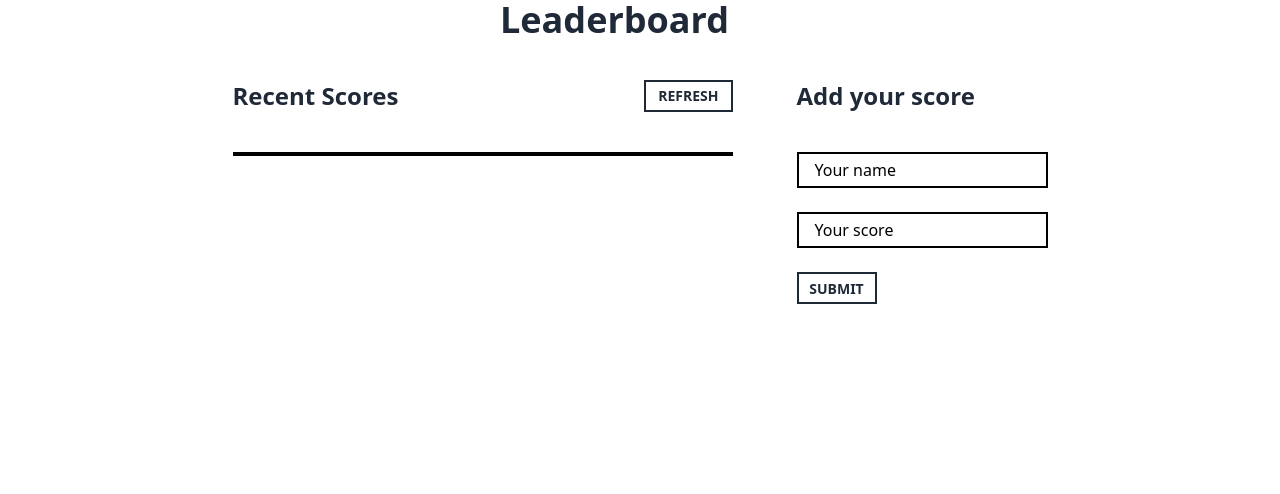
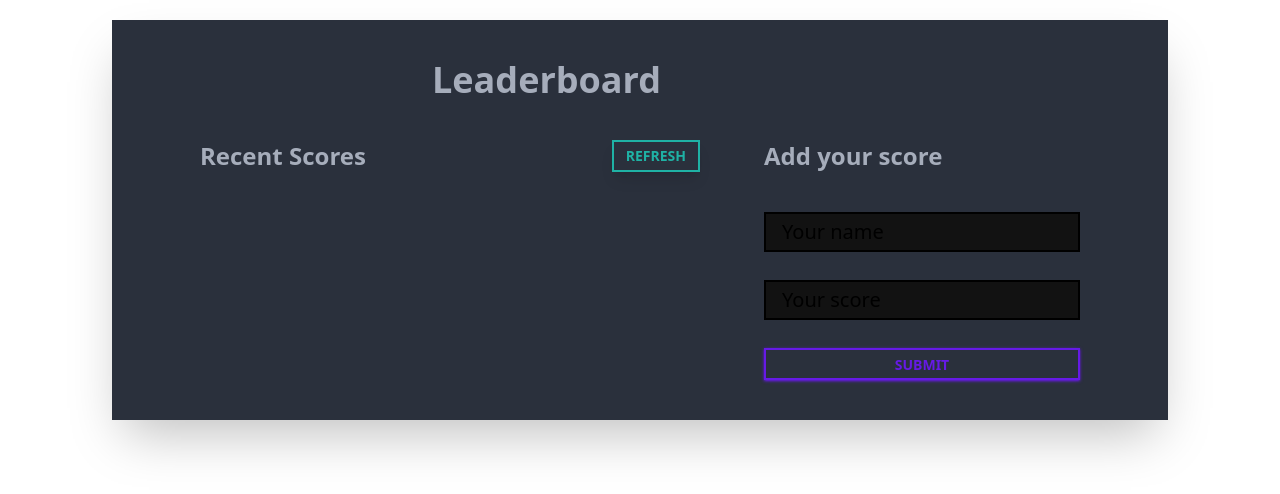
Before and after one commit to shafiuyushawu/leaderboard, a website built with webpack: page src/template.html in a window 1280 px wide. Built offline with nearby package versions, Linux system fonts and the light colour scheme; no server answers.

Commit message:
Final UI touches

```diff
--- a/src/modules/Leaderboard.js
+++ b/src/modules/Leaderboard.js
@@ -40,6 +40,7 @@ class Leaderboard {
         this.ul.innerHTML = '';
         scores.forEach((score) => {
             const li = document.createElement('li');
+            li.className = 'px-2 py-1 text-2xl text-white even:bg-slate-200 even:text-black'
             li.textContent = `Name: ${score.user} Score: ${score.score}`;
             this.ul.appendChild(li);
         });
--- a/src/template.html
+++ b/src/template.html
@@ -1,5 +1,5 @@
 <!DOCTYPE html>
-<html data-theme="light">
+<html data-theme="corporate">
 
 <head>
     <meta charset="utf-8">
@@ -8,18 +8,21 @@
     <script defer src="/public/bundle.js"></script>
     <script defer src="/public/bundle.js"></script>
     <script defer src="/public/bundle.js"></script>
+    <script defer src="/public/bundle.js"></script>
+    <script defer src="/public/bundle.js"></script>
 </head>
 
-<body class="">
-    <h1 class=" ml-[500px] mb-10 text-4xl font-bold">Leaderboard</h1>
-    <div class="flex justify-center gap-16">
+<body class="pt-5 text-xl mx-28">
+    <div class="p-10 shadow-2xl" data-theme="dark">
+        <h1 class=" ml-[280px] mb-10 text-4xl font-bold">Leaderboard</h1>
+        <div class="flex justify-center gap-16 ">
             <div class="">
                 <div class="flex justify-between gap-5 ">
                     <h2 class="text-2xl font-bold">Recent Scores</h2>
                     <button type="button" id="refresh"
-                    class="btn btn-outline btn-sm rounded-none border-2 h-[20px]">Refresh</button>
+                        class="btn btn-outline btn-accent btn-sm rounded-none shadow-lg border-2 h-[20px]">Refresh</button>
                 </div>
-            <ul id="ul" class="border-2 border-black  w-[500px] mt-10"></ul>
+                <ul id="ul" class=" shadow-2xl w-[500px] mt-10"></ul>
             </div>
             <div class="">
                 <h2 class="text-2xl font-bold">Add your score</h2>
@@ -32,8 +35,9 @@
                         class="p-1 px-2 border-2 border-black placeholder:text-black hover:outline-none placeholder:p-2"
                         required><br>
                     <button id="submit" type="submit"
-                    class="w-20 p-2 border-2 rounded-none btn btn-outline btn-sm">Submit</button>
+                        class="p-2 border-2 rounded-none shadow btn-primary btn btn-outline btn-sm shadow-primary">Submit</button>
                 </form>
+            </div>
         </div>
     </div>
 </body>
```
Also changed, not shown: dist/bundle.js, dist/index.html. Lines whose indentation alone changed are shown as unchanged.
